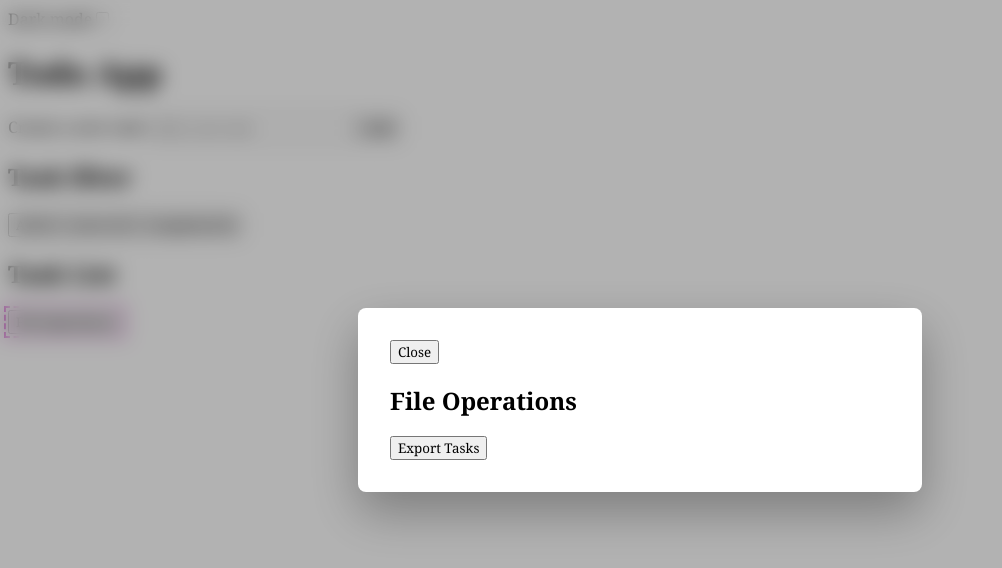
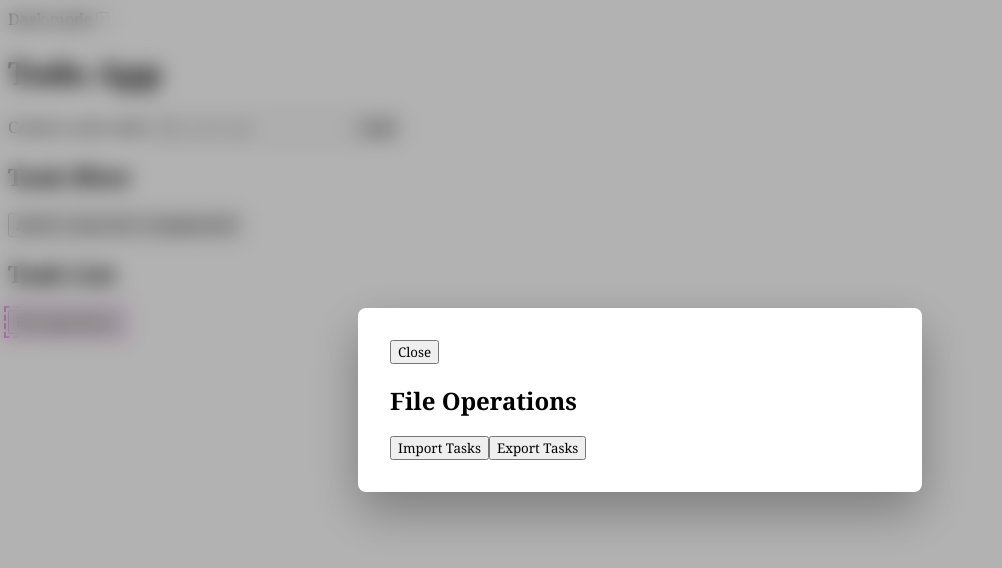
Before and after one commit to niktor76/vue3-todo-app, a Vue app: page / in a window 1280 px wide. Both pictures are taken after a click on the button "File Operations". Shown: the top 568 px of the page, without its empty margins (0-1002 px from the left). Built offline with nearby package versions, Linux system fonts and the light colour scheme.

Commit message:
feat: add import tasks from file feature

```diff
--- a/src/App.vue
+++ b/src/App.vue
@@ -40,12 +40,13 @@
       Clear completed tasks
     </button>
   </div>
-  <button class="file-operations" @click="isFilesModalVisisble = true">File Operations</button>
+  <button class="file-operations" @click="isFilesModalVisible = true">File Operations</button>
   <FileModal
-    v-if="isFilesModalVisisble"
-    @export-tasks="exportTasks()"
-    @hide-modal="isFilesModalVisisble = false"
-    :isVisible="isFilesModalVisisble"
+    v-if="isFilesModalVisible"
+    @export-tasks="exportTasks"
+    @import-tasks="importTasks"
+    @hide-modal="isFilesModalVisible = false"
+    :isVisible="isFilesModalVisible"
   />
   <div class="sr-only" aria-live="polite">{{ announcement }}</div>
 </template>
@@ -56,7 +57,9 @@
 // TODO: Due dates/reminders
 // TODO: Complete accessibility features
 
-import { computed, nextTick, onMounted, ref, watch } from 'vue'
+import { computed, onMounted, ref, watch } from 'vue'
+
+// Components
 import TaskItem from './components/TaskItem.vue'
 import TaskInput from './components/TaskInput.vue'
 import FileModal from './components/FileModal.vue'
@@ -66,7 +69,7 @@ const newTaskText = ref('')
 const darkMode = ref()
 const filterState = ref('all')
 const announcement = ref()
-const isFilesModalVisisble = ref(false)
+const isFilesModalVisible = ref(false)
 
 // Make dark mode changes persistent in localStorage
 watch(darkMode, (darkMode) => {
@@ -161,6 +164,41 @@ const exportTasks = () => {
   URL.revokeObjectURL(url)
 }
 
+const importTasks = async (event) => {
+  // Read file
+  const file = event.target?.files?.[0]
+  if (!file) return
+
+  try {
+    // Convert file to string
+    const json = await file.text()
+
+    // Parse JSON
+    const data = JSON.parse(json)
+
+    // Validate Data
+    if (!Array.isArray(data)) throw new Error('Inavalid data: not an array.')
+    const validTasks = data.every(
+      (task) =>
+        typeof task === 'object' &&
+        typeof task.id === 'number' &&
+        typeof task.text === 'string' &&
+        typeof task.done === 'boolean',
+    )
+    if (!validTasks) throw new Error('Invalid data: Invalid task format')
+
+    // Write to tasks
+    tasks.value = data.map((task) => {
+      return {
+        ...task,
+        isEditing: false,
+      }
+    })
+  } catch (err) {
+    console.error(err)
+  }
+}
+
 onMounted(() => {
   try {
     // Get saved todos from localStorage
--- a/src/components/FileModal.vue
+++ b/src/components/FileModal.vue
@@ -5,6 +5,15 @@
         <button class="close" @click="emit('hide-modal')">Close</button>
         <div>
           <h2>File Operations</h2>
+          <button class="import" @click="importTasksInput?.click()">Import Tasks</button>
+          <input
+            v-show="false"
+            ref="import-tasks-input"
+            type="file"
+            id="importTasks"
+            accept=".json"
+            @change="emit('import-tasks', $event)"
+          />
           <button class="export" @click="emit('export-tasks')">Export Tasks</button>
         </div>
       </div>
@@ -13,12 +22,14 @@
 </template>
 
 <script setup>
-import { onMounted, onUnmounted, watch } from 'vue'
+import { onMounted, onUnmounted, watch, useTemplateRef } from 'vue'
 
 const props = defineProps({
   isVisible: Boolean,
 })
-const emit = defineEmits(['export-tasks', 'hide-modal'])
+const emit = defineEmits(['export-tasks', 'import-tasks', 'hide-modal'])
+
+const importTasksInput = useTemplateRef('import-tasks-input')
 
 watch(
   () => props.isVisible,
```
